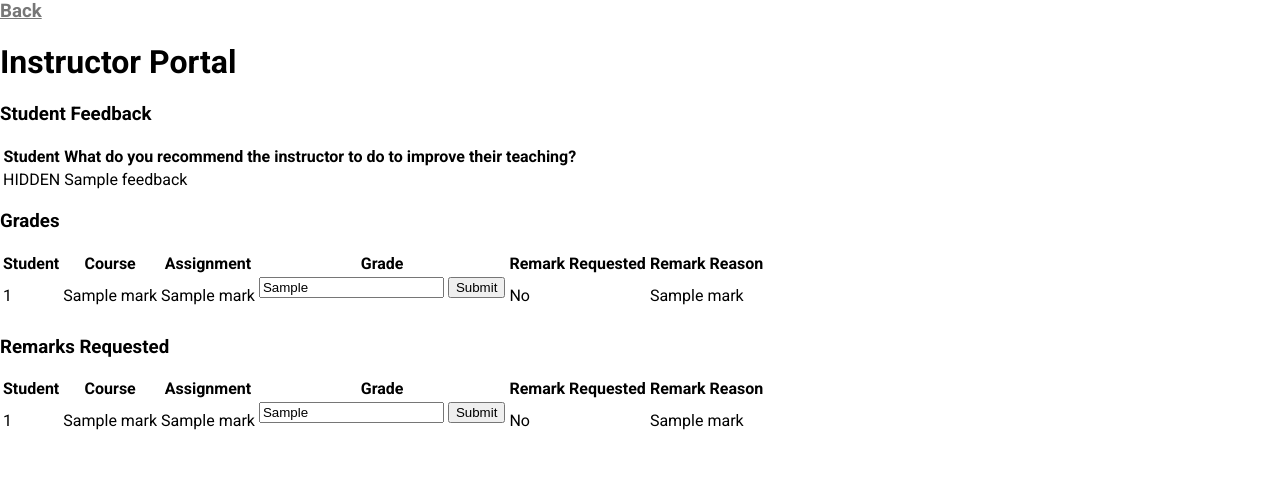
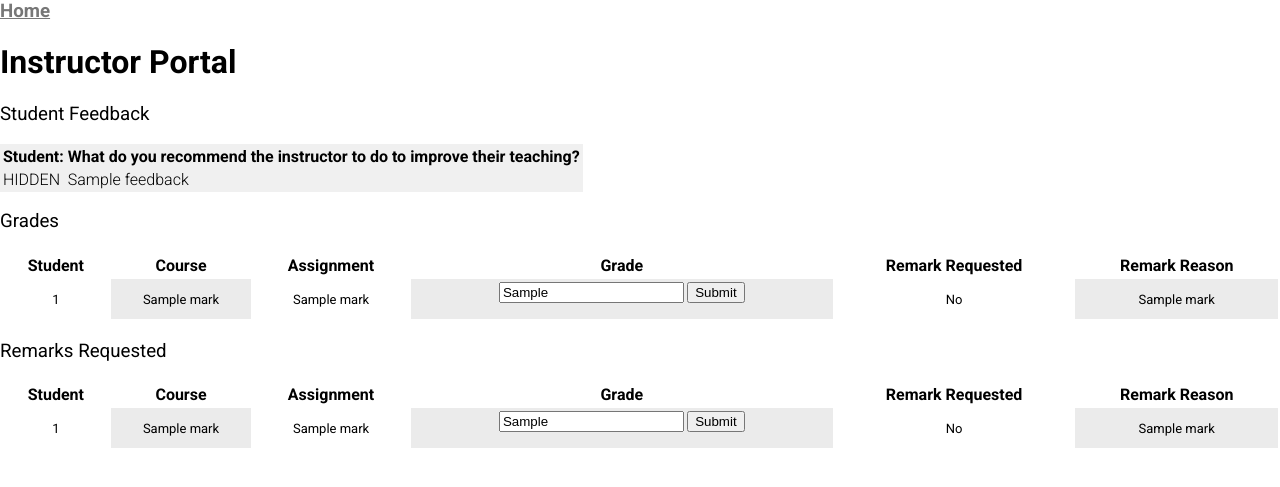
Before and after one commit to mog3n/CSCB20Assignment2, a Flask app: template src/templates/instructorPortal.html in a window 1280 px wide. Shown: the top 487 px of the page. Run offline with Flask 2, Linux system fonts and the light colour scheme; the template is opened without the code that fills it: most values are stand-ins (such as "Sample title", 1, 10 or a date in 2020).

Commit message:
added css to instructor and student portals

```diff
--- a/src/app.py
+++ b/src/app.py
@@ -6,7 +6,7 @@ app.secret_key = "meme_reivew"
 def getDb():
     db = getattr(g, '_database', None)
     if db is None:
-        db = g._database = sqlite3.connect('assignment3.db')
+        db = g._database = sqlite3.connect('database.db')
     return db
 
 @app.route('/', methods=['GET', 'POST'])
--- a/src/static/style.css
+++ b/src/static/style.css
@@ -302,3 +302,53 @@ a {
     margin-top: 10px;
     margin-bottom: 10px;
 }
+
+.secondary-title{
+    font-weight: 400;
+}
+
+.feedback{
+    background-color: rgb(240, 240, 240);
+    font-weight: 300;
+}
+
+table.greyGridTable {
+    border: 2px solid #FFFFFF;
+    width: 100%;
+    text-align: center;
+    border-collapse: collapse;
+  }
+  table.greyGridTable td, table.greyGridTable th {
+    border: 1px solid #FFFFFF;
+    padding: 3px 4px;
+  }
+  table.greyGridTable tbody td {
+    font-size: 13px;
+  }
+  table.greyGridTable td:nth-child(even) {
+    background: #EBEBEB;
+  }
+  table.greyGridTable thead {
+    background: #FFFFFF;
+    border-bottom: 4px solid #333333;
+  }
+  table.greyGridTable thead th {
+    font-size: 15px;
+    font-weight: bold;
+    color: #333333;
+    text-align: center;
+    border-left: 2px solid #333333;
+  }
+  table.greyGridTable thead th:first-child {
+    border-left: none;
+  }
+
+  table.greyGridTable tfoot {
+    font-size: 14px;
+    font-weight: bold;
+    color: #333333;
+    border-top: 4px solid #333333;
+  }
+  table.greyGridTable tfoot td {
+    font-size: 14px;
+  }
--- a/src/templates/instructorPortal.html
+++ b/src/templates/instructorPortal.html
@@ -9,14 +9,14 @@
 
 <body>
 
-    <h3><a href="/home">Back</a></h3>
+    <h3><a href="/home">Home</a></h3>
     <h1>Instructor Portal</h1>
 
-    <h3>Student Feedback</h3>
+    <h3 class=secondary-title>Student Feedback</h3>
 
-    <table>
+    <table class=feedback>
         <tr>
-            <th>Student</th>
+            <th>Student:</th>
             <th>What do you recommend the instructor to do to improve their teaching?</th>
         </tr>
         {% for f in feedback %}
@@ -27,9 +27,9 @@
         {% endfor %}
     </table>
 
-    <h3>Grades</h3>
+    <h3 class=secondary-title>Grades</h3>
 
-    <table>
+    <table class=greyGridTable>
         <tr>
             <th>Student</th>
             <th>Course</th>
@@ -60,8 +60,8 @@
 
     </table>
 
-    <h3>Remarks Requested</h3>
-        <table>
+    <h3 class="secondary-title">Remarks Requested</h3>
+        <table class=greyGridTable>
             <tr>
                 <th>Student</th>
                 <th>Course</th>
```
Also changed, not shown: src/templates/studentPortal.html (+4 -4 lines), database.db (added).
